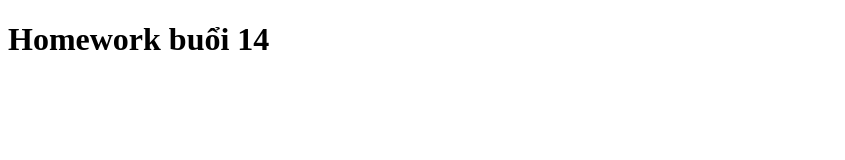
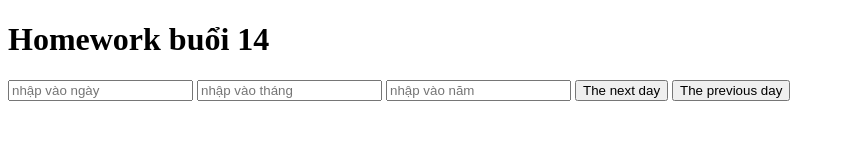
Before and after one commit to Boboboiz/Homework-JS-class14, a plain HTML site: page index.html in a window 1280 px wide. Shown: the whole page, without its empty margins (0-845 px from the left). Drawn offline with Linux system fonts and the light colour scheme.

Commit message:
bai tap edited

```diff
--- a/hw.js
+++ b/hw.js
@@ -0,0 +1,81 @@
+// Tóm tắt yêu cầu vẽ mô hình 3 khối, lập trình để xử lý các bài toán sau:
+// 1. Viết chương trình nhập vào ngày, tháng, năm (Giả sử nhập đúng, không cần kiểm tra hợp lệ).
+// Tìm ngày, tháng, năm của ngày tiếp theo. Tương tự tìm ngày tháng năm của ngày trước đó.
+// 2. Viết chương trình nhập vào tháng, năm. Cho biết tháng đó có bao nhiêu ngày. (bao gồm tháng
+// của năm nhuận).
+// 3. Viết chương trình nhập vào số nguyên có 3 chữ số. In ra cách đọc nó.
+// 4. Cho biết tên và tọa độ nhà của 3 sinh viên. Cho biết tọa độ của trường đại học. Viết chương
+// trình in tên sinh viên xa trường nhất.
+
+
+// 1
+
+function handleInput (){
+   var date = document.getElementById("date").value*1;
+   var month = document.getElementById("month").value*1;
+   var year = document.getElementById("year").value*1;
+
+   if ( date <30 && month != 2) {
+    date = date + 1;
+    month = month ;
+    year = year ;
+   } else if ( date === 29 && month === 2 ){
+    date = 1 ;
+    month = 3 ;
+    year = year ;
+   } else if ( date === 30 && month === 4 , 6 ,9 ,11){
+    date = 1;
+    month = month +1 ;
+    year = year ;
+   } else if ( date === 31 && month === 1, 3 ,5, 7 ,8 ,10,12) {
+    date = 1;
+    month = month +1 ;
+    year = year ;
+   } else if ( date === 31 && month === 12){
+    year = year + 1 ;
+    month = 1;
+    date = 1;
+   }
+
+  var result = "the next day:" +date + "/" + month + "/" + year;
+
+  console.log( date ,month, year)
+
+  document.getElementById("nextday").innerHTML= result;
+
+}
+
+
+function handleInput1 (){
+    var date = document.getElementById("date").value*1;
+    var month = document.getElementById("month").value*1;
+    var year = document.getElementById("year").value*1;
+
+    if ( date <30 && month != 2) {
+     date = date - 1;
+     month = month ;
+     year = year ;
+    } else if (  month === 4 , 6 ,9 ,11 && date === 1){
+     date = 31;
+     month = month - 1 ;
+     year = year ;
+    } else if ( date === 1 && month ===  5, 7 ,8 ,10,12 && month !== 3, 1) {
+     date = 30;
+     month = month - 1 ;
+     year = year ;
+    } else if (date === 1 && month === 3){
+        date = 29 ;
+        month = 2 ;
+    }else if ( date === 1 && month === 1){
+     year = year - 1 ;
+     month = 12;
+     date = 31;
+    };
+
+   var result1 = "the next day:" +date + "/" + month + "/" + year;
+
+   console.log( date ,month, year)
+
+   document.getElementById("preday").innerHTML= result1;
+
+ }
--- a/index.html
+++ b/index.html
@@ -1,16 +1,23 @@
 <!DOCTYPE html>
 <html lang="en">
-<head>
-    <meta charset="UTF-8">
-    <meta http-equiv="X-UA-Compatible" content="IE=edge">
-    <meta name="viewport" content="width=device-width, initial-scale=1.0">
+  <head>
+    <meta charset="UTF-8" />
+    <meta http-equiv="X-UA-Compatible" content="IE=edge" />
+    <meta name="viewport" content="width=device-width, initial-scale=1.0" />
     <title>Document</title>
-</head>
-<body>
+  </head>
+  <body>
     <h1>Homework buổi 14</h1>
-
-
+    <form action="">
+      <input type="text" id="date" placeholder="nhập vào ngày" />
+      <input type="text" id="month" placeholder="nhập vào tháng " />
+      <input type="text" id="year" placeholder="nhập vào năm" />
+      <button onclick="handleInput()" type="button">The next day</button>
+      <button onclick="handleInput1()">The previous day</button>
+    </form>
+    <span id="nextday"></span> <br />
+    <span id="preday"></span>
 
     <script src="./hw.js"></script>
-</body>
+  </body>
 </html>
```
